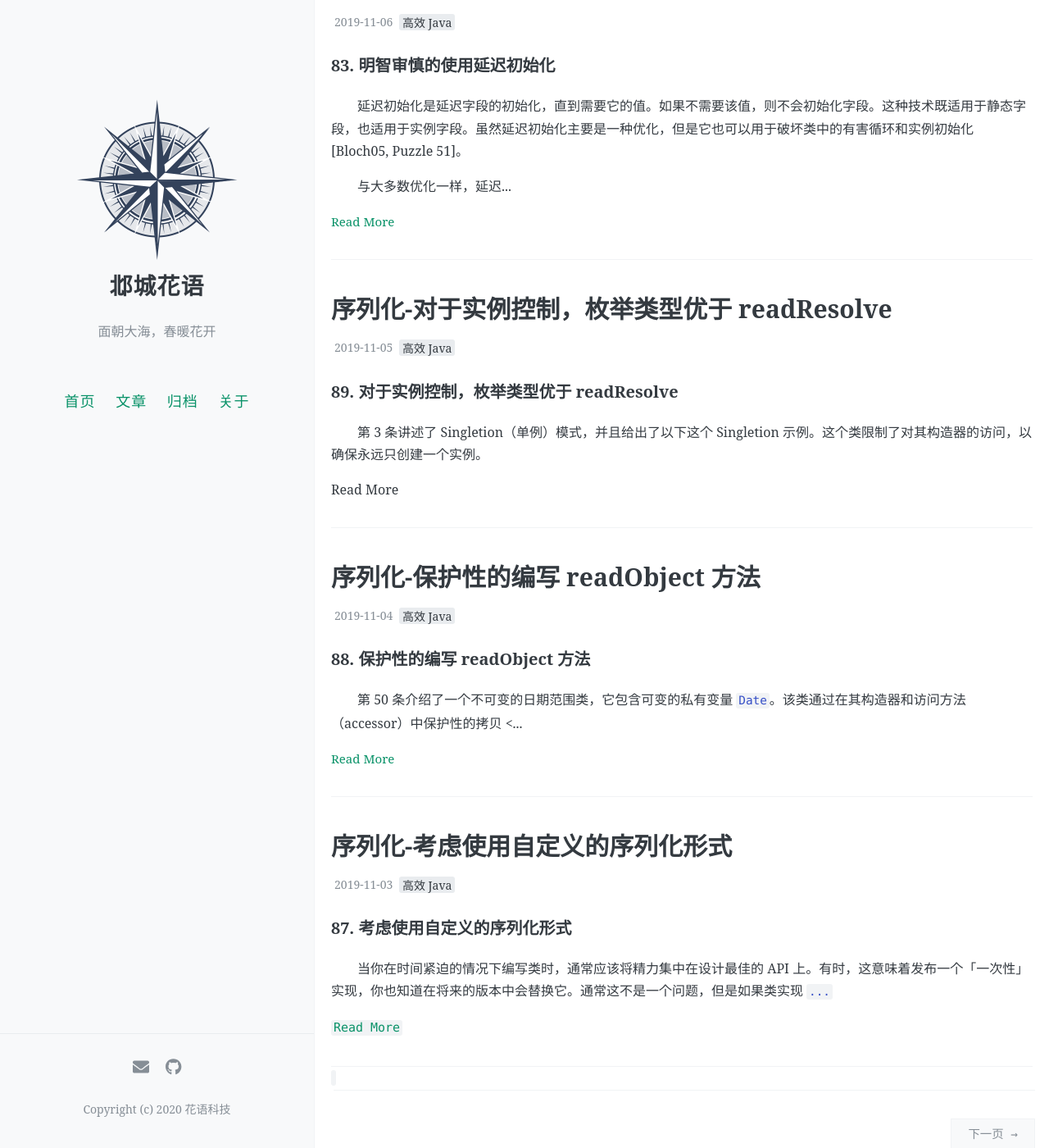
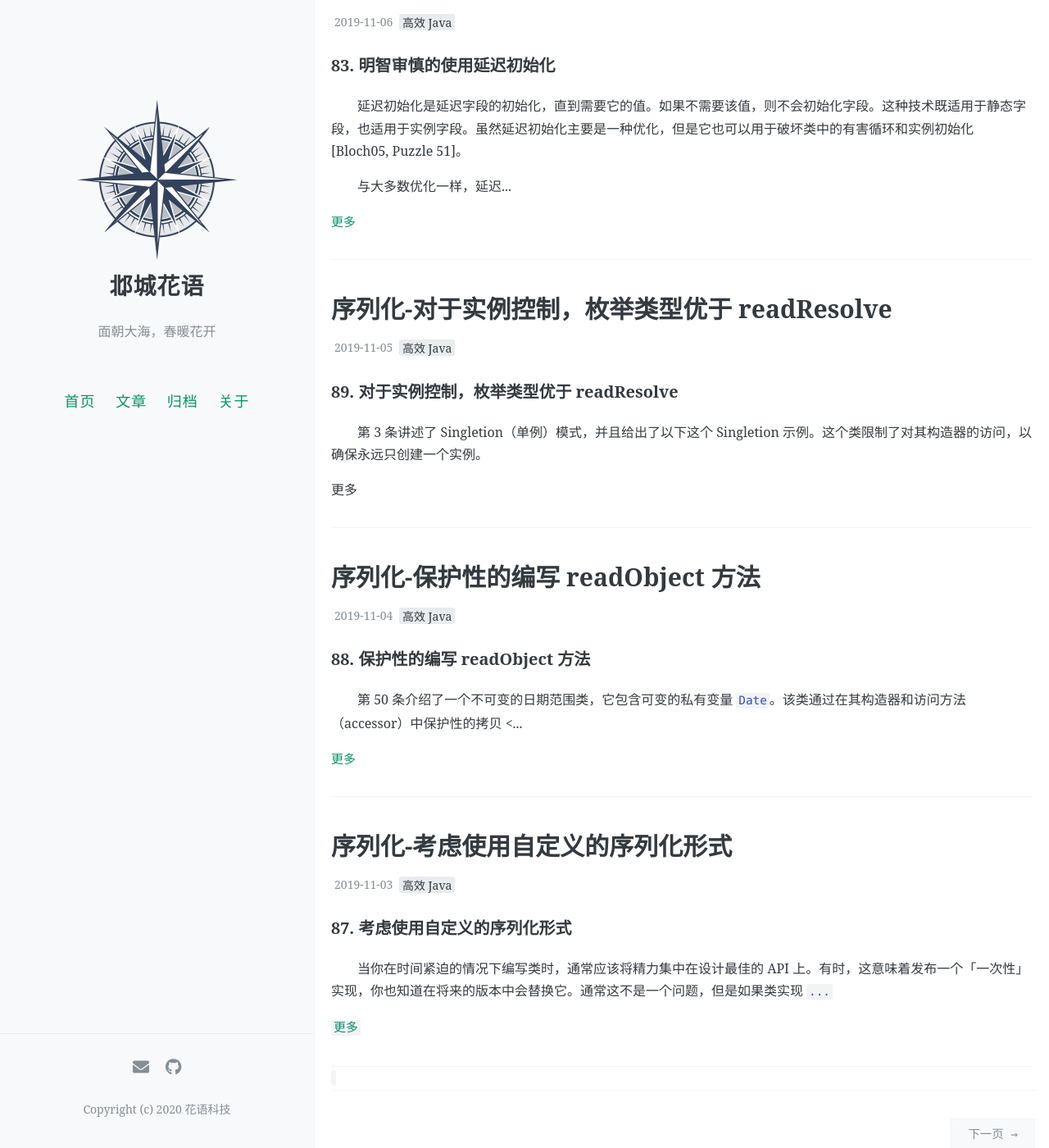
Before and after one commit to Adoger99/blog, a Jekyll site: the page built from index.html, in a window 1280 px wide and 1400 px high, scrolled down 1511 px. Shown: the whole window at 82% size. Built offline with Jekyll 4.4.1, drawn with Linux system fonts in a browser that asks for light colours; the list of posts is cut into pages by our own code; comment, search, counter and statistics services are not loaded; some of the changed text lies outside the part shown.

Commit message:
Update index.html

```diff
--- a/index.html
+++ b/index.html
@@ -44,7 +44,7 @@
           {{ post.excerpt | truncate: 200 }}
         </div>
 
-        <a href="{{ site.baseurl }}{{ post.url }}" class="read-more">Read More</a>
+        <a href="{{ site.baseurl }}{{ post.url }}" class="read-more">更多</a>
       </article>
     {% endif %}
   {% endfor %}
@@ -81,7 +81,7 @@
         {{ post.excerpt | truncate: 200 }}
       </div>
 
-      <a href="{{ site.baseurl }}{{ post.url }}" class="read-more">Read More</a>
+      <a href="{{ site.baseurl }}{{ post.url }}" class="read-more">更多</a>
     </article>
     {% endunless %}
   {% endfor %}
```
Also changed, not shown: other parts of index.html (+1 -1 lines).
